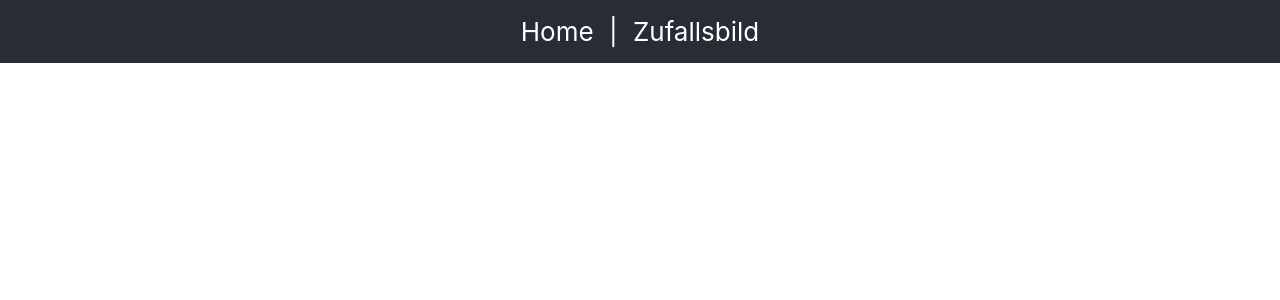
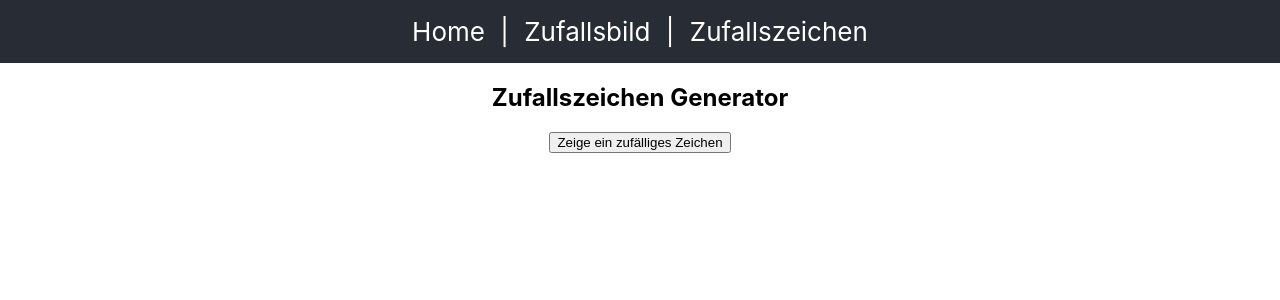
Before and after one commit to what-about-sun/codespaces-react, a React (Vite) app: page /random-char in a window 1280 px wide. Before the commit this address had no page. Shown: the top 300 px of the page. Built offline with nearby package versions, Linux system fonts and the light colour scheme.

Commit message:
add RandomCharPage

```diff
--- a/src/App.css
+++ b/src/App.css
@@ -64,3 +64,17 @@ main {
   align-items: center;
   width: 100%;
 }
+
+.random-char-container {
+  display: flex;
+  flex-direction: column;
+  align-items: center;
+  width: 100%;
+}
+
+.random-char-display {
+  margin-top: 32px;
+  font-size: 20rem;
+  text-align: center;
+  min-height: 6rem;
+}
--- a/src/App.jsx
+++ b/src/App.jsx
@@ -1,6 +1,7 @@
 import './App.css';
 import { BrowserRouter as Router, Routes, Route, Link } from 'react-router-dom';
 import RandomImagePage from './RandomImagePage';
+import RandomCharPage from './RandomCharPage'; // <--- NEU
 
 function App() {
   return (
@@ -8,7 +9,7 @@ function App() {
       <div className="App">
         <header className="App-header">
           <nav>
-            <Link to="/">Home</Link> | <Link to="/random-image">Zufallsbild</Link>
+            <Link to="/">Home</Link> | <Link to="/random-image">Zufallsbild</Link> | <Link to="/random-char">Zufallszeichen</Link>
           </nav>
         </header>
         <Routes>
@@ -18,6 +19,7 @@ function App() {
             </main>
           } />
           <Route path="/random-image" element={<RandomImagePage />} />
+          <Route path="/random-char" element={<RandomCharPage />} /> {/* NEU */}
         </Routes>
       </div>
     </Router>
--- /dev/null
+++ b/src/RandomCharPage.jsx
@@ -0,0 +1,35 @@
+import { useState } from 'react';
+
+function getRandomChar() {
+  // Unicode-Bereiche für einige asiatische Schriftzeichen
+  const ranges = [
+    [0x4E00, 0x9FFF],   // Chinesisch (CJK Unified Ideographs)
+    [0xAC00, 0xD7AF],   // Koreanisch (Hangul Syllables)
+    [0x0900, 0x097F],   // Devanagari (Hindi)
+  ];
+  // Wähle zufällig einen Bereich
+  const [start, end] = ranges[Math.floor(Math.random() * ranges.length)];
+  // Wähle zufällig ein Zeichen aus dem Bereich
+  const code = start + Math.floor(Math.random() * (end - start));
+  return String.fromCharCode(code);
+}
+
+function RandomCharPage() {
+  const [char, setChar] = useState('');
+
+  const handleClick = () => {
+    setChar(getRandomChar());
+  };
+
+  return (
+    <div className="random-char-container">
+      <h2>Zufallszeichen Generator</h2>
+      <button onClick={handleClick}>Zeige ein zufälliges Zeichen</button>
+      <div className="random-char-display">
+        {char && <span>{char}</span>}
+      </div>
+    </div>
+  );
+}
+
+export default RandomCharPage;
```
